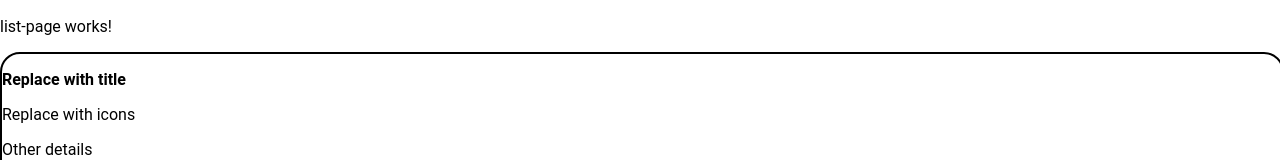
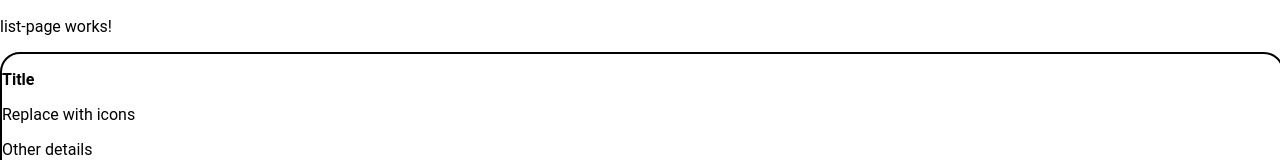
Before and after one commit to osamakashif/NZ_places_with_dietary_options, an Angular app: page / in a window 1280 px wide. Shown: the part 287-447 px from the top of the page. Built offline with nearby package versions, Linux system fonts and the light colour scheme.

Commit message:
[feat]: Title input.
Title input.

```diff
--- a/src/app/view/components/place-card/place-card.component.html
+++ b/src/app/view/components/place-card/place-card.component.html
@@ -1,6 +1,6 @@
 <div class="place-card">
   <div>
-    <p class="place-card-title">Replace with title</p>
+    <p class="place-card-title">{{ title }}</p>
     <p>Replace with icons</p>
   </div>
   <p>Other details</p>
--- a/src/app/view/components/place-card/place-card.component.ts
+++ b/src/app/view/components/place-card/place-card.component.ts
@@ -1,12 +1,12 @@
-import { Component } from '@angular/core';
+import { Component, Input } from '@angular/core';
 
 @Component({
   selector: 'app-place-card',
   standalone: true,
   imports: [],
   templateUrl: './place-card.component.html',
-  styleUrl: './place-card.component.scss'
+  styleUrl: './place-card.component.scss',
 })
 export class PlaceCardComponent {
-
+  @Input() title: string = 'Title';
 }
```
